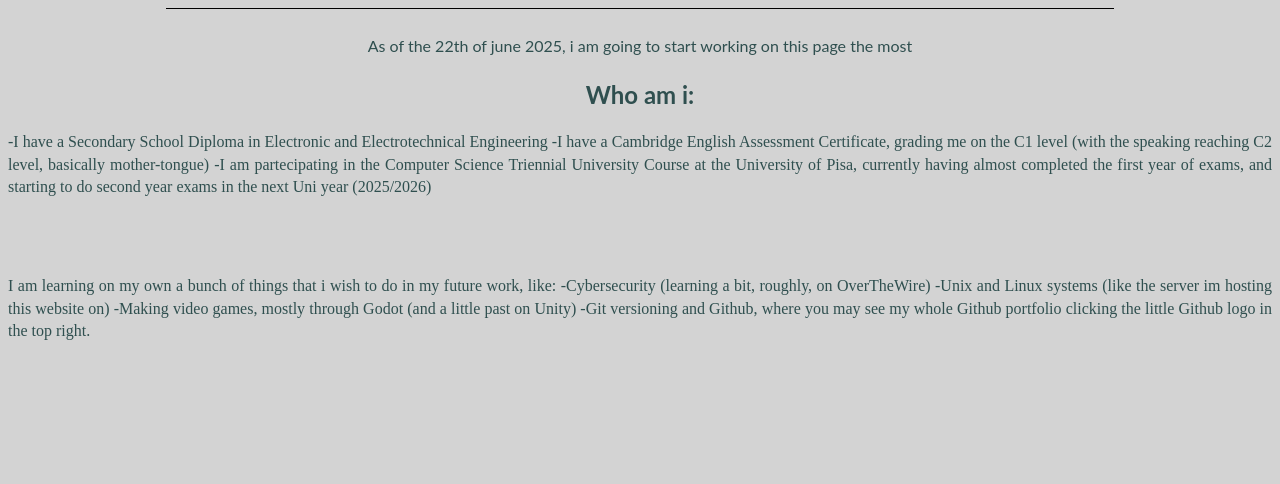
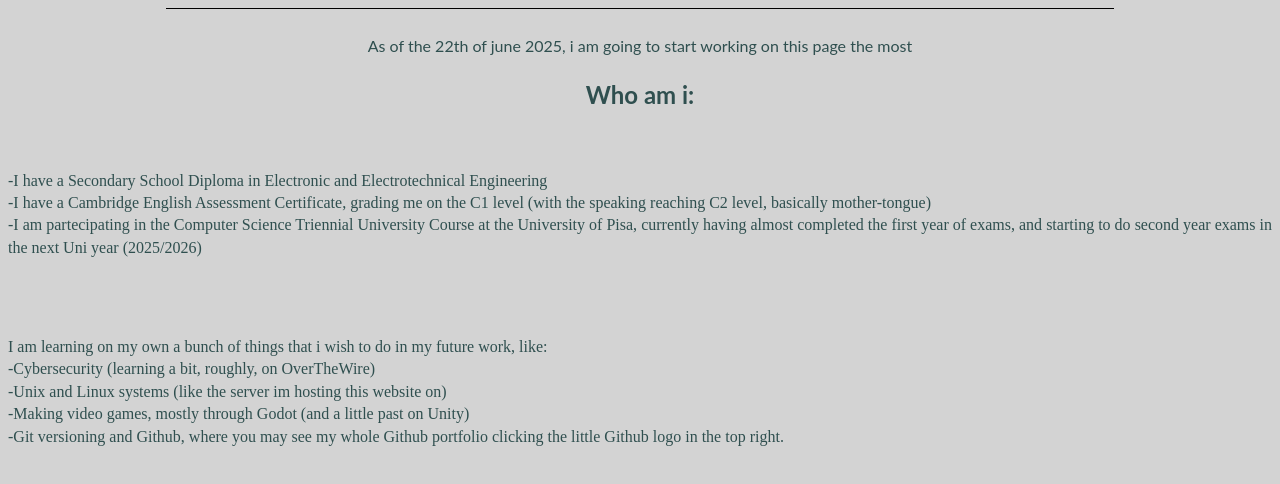
Before and after one commit to IroPlisk/Websito, a website built with webpack: page Indice/chisono.html in a window 1280 px wide. Shown: the part 176-660 px from the top of the page. Built offline with nearby package versions, Linux system fonts and the light colour scheme.

Commit message:
Modificata la pagina chi sono

```diff
--- a/Indice/chisono.html
+++ b/Indice/chisono.html
@@ -15,22 +15,22 @@
     </div>
     <p style="text-align: center; font-family: 'lato', sans-serif">As of the 22th of june 2025, i am going to start working on this page the most</p>
 
-    <h2 style="text-align: center; font-family: 'lato', sans-serif">Who am i:</h2>
+    <h2 style="text-align: center; font-family: 'lato', sans-serif">Who am i:</h2><br>
 
     <p style="text-align: justify">
-      -I have a Secondary School Diploma in Electronic and Electrotechnical Engineering
-      -I have a Cambridge English Assessment Certificate, grading me on the C1 level (with the speaking reaching C2 level, basically mother-tongue)
-      -I am partecipating in the Computer Science Triennial University Course at the University of Pisa, currently having almost completed the first year of exams, and starting to do second year exams in the next Uni year (2025/2026)
+      -I have a Secondary School Diploma in Electronic and Electrotechnical Engineering<br>
+      -I have a Cambridge English Assessment Certificate, grading me on the C1 level (with the speaking reaching C2 level, basically mother-tongue)<br>
+      -I am partecipating in the Computer Science Triennial University Course at the University of Pisa, currently having almost completed the first year of exams, and starting to do second year exams in the next Uni year (2025/2026)<br>
     </p>
 
   <br><br>
 
     <p style="text-align: justify">
-      I am learning on my own a bunch of things that i wish to do in my future work, like:
-      -Cybersecurity (learning a bit, roughly, on OverTheWire)
-      -Unix and Linux systems (like the server im hosting this website on)
-      -Making video games, mostly through Godot (and a little past on Unity)
-      -Git versioning and Github, where you may see my whole Github portfolio clicking the little Github logo in the top right.
+      I am learning on my own a bunch of things that i wish to do in my future work, like:<br>
+      -Cybersecurity (learning a bit, roughly, on OverTheWire)<br>
+      -Unix and Linux systems (like the server im hosting this website on)<br>
+      -Making video games, mostly through Godot (and a little past on Unity)<br>
+      -Git versioning and Github, where you may see my whole Github portfolio clicking the little Github logo in the top right.<br>
     </p>
 
   </body>
```
